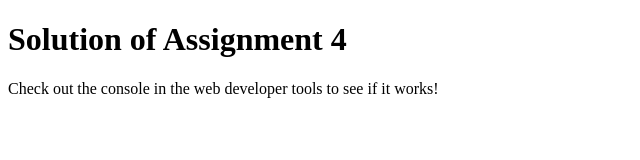
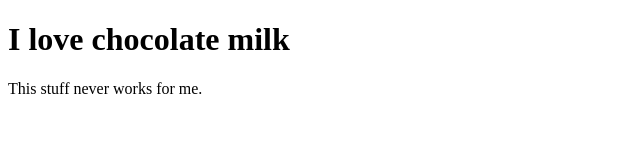
Before and after one commit to mjpsg2112/module-4-solution, a plain HTML site: page index.html in a window 1280 px wide. Shown: the whole page, without its empty margins (0-640 px from the left). Drawn offline with Linux system fonts and the light colour scheme.

Commit message:
Update index.html

```diff
--- a/index.html
+++ b/index.html
@@ -4,15 +4,15 @@
 
 <head>
     <meta charset="utf-8">
-    <title>Assignment Solution for Module 4</title>
+    <title>Week 4 im im almost done with the course. This was SO much harder than I thought it would be.</title>
     <script src="SpeakHello.js"></script>
     <script src="SpeakGoodBye.js"></script>
     <script src="script.js"></script>
 </head>
 
 <body>
-    <h1>Solution of Assignment 4</h1>
-    <p>Check out the console in the web developer tools to see if it works!</p>
+    <h1>I love chocolate milk</h1>
+    <p>This stuff never works for me.</p>
 </body>
 
 </html>
```
